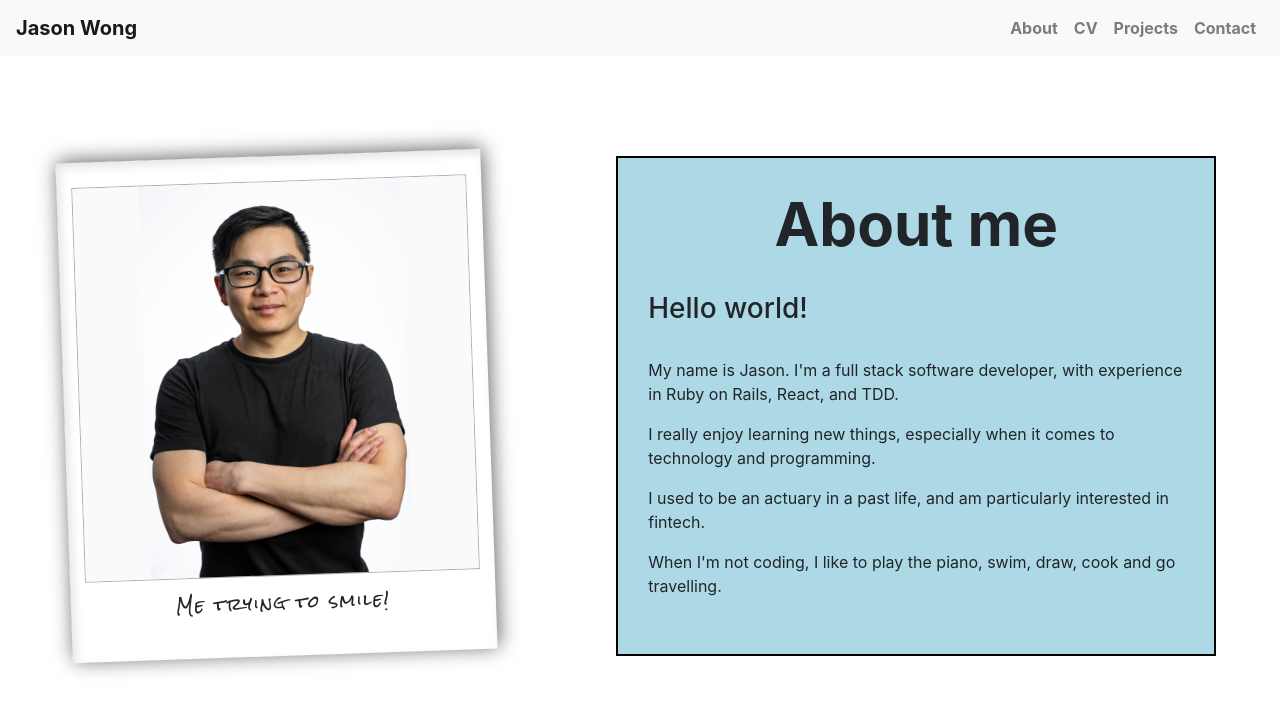
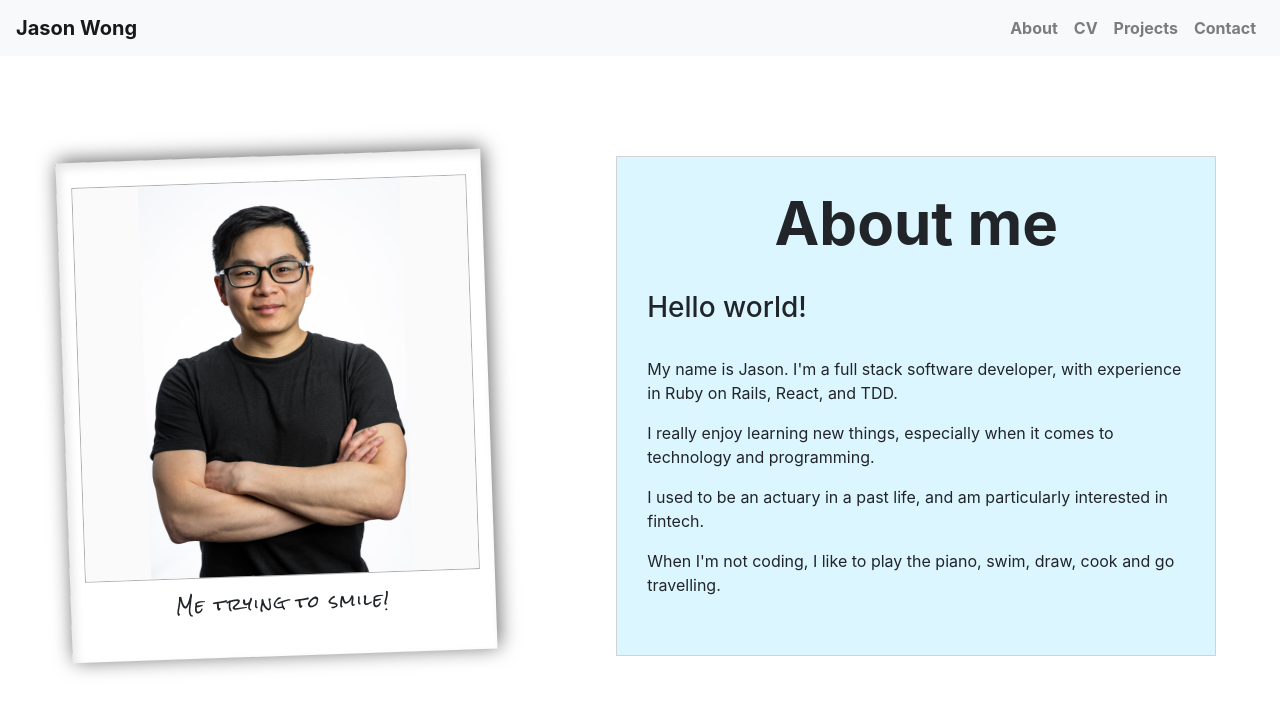
Before and after one commit to jasylwong/my_website, a React (Create React App) app: page /about in a window 1280 px wide. Shown: the top 712 px of the page. Built offline with nearby package versions, Linux system fonts and the light colour scheme.

Commit message:
add netlify names

```diff
--- a/src/App.css
+++ b/src/App.css
@@ -46,9 +46,9 @@
 }
 
 .about-text {
-  border: 2px black solid;
+  border: 1px solid lightgrey;
   padding: 30px;
-  background: lightblue;
+  background: rgb(220, 246, 255);
   width: 600px;
 }
 
@@ -71,9 +71,22 @@
   width: 100vw;
   height: 100vh;
   object-fit: fill;
-  opacity: 85%;
+  opacity: 65%;
+  /* filter: grayscale(50%);
+  filter: blur(5px);
+filter: brightness(0.4);
+filter: contrast(200%);
+filter: drop-shadow(16px 16px 20px blue);
+filter: grayscale(50%); */
+filter: hue-rotate(35deg);
+/* filter: invert(75%);
+filter: opacity(25%);
+filter: saturate(30%);
+filter: sepia(60%); */
 }
 
 .bold {
   font-weight: bold;
+  background-color: blue;
+
 }
--- a/src/components/contact.js
+++ b/src/components/contact.js
@@ -25,30 +25,30 @@ function Contact() {
           So would I.
           Fill out the form below, and I'll get back to you as soon as possible.
         </p><br></br>
-        <Form noValidate validated={validated} onSubmit={handleSubmit} method="POST" data-netlify="true">
+        <Form name="contact" noValidate validated={validated} onSubmit={handleSubmit} method="POST" data-netlify="true">
           <Form.Group controlId="formBasicName">
             <Form.Label>Name:</Form.Label>
-            <Form.Control type="text" placeholder="Enter name" required/>
+            <Form.Control type="text" name="name" placeholder="Enter name" required/>
             <Form.Control.Feedback type="invalid">
               Please tell me who you are, so I know who to reply to!
             </Form.Control.Feedback>
           </Form.Group>
 
-          <Form.Group controlId="formBasicEmail">
+          {/* <Form.Group controlId="formBasicEmail">
             <Form.Label>Email:</Form.Label>
-            <Form.Control type="email" placeholder="Enter email" required/>
+            <Form.Control type="email" name="email" placeholder="Enter email" required/>
             <Form.Control.Feedback type="invalid">
               Please enter a valid email so I can reply to you!
             </Form.Control.Feedback>
-          </Form.Group>
+          </Form.Group> */}
 
-          <Form.Group controlId="formBasicMessage">
+          {/* <Form.Group controlId="formBasicMessage">
             <Form.Label>Message:</Form.Label>
             <Form.Control as="textarea" rows="5" placeholder="Enter message" required/>
             <Form.Control.Feedback type="invalid">
               Please enter a message so I know what you want to chat about!
             </Form.Control.Feedback>
-          </Form.Group>
+          </Form.Group> */}
 
           <Button variant="primary" type="submit">
             Get in touch
```
